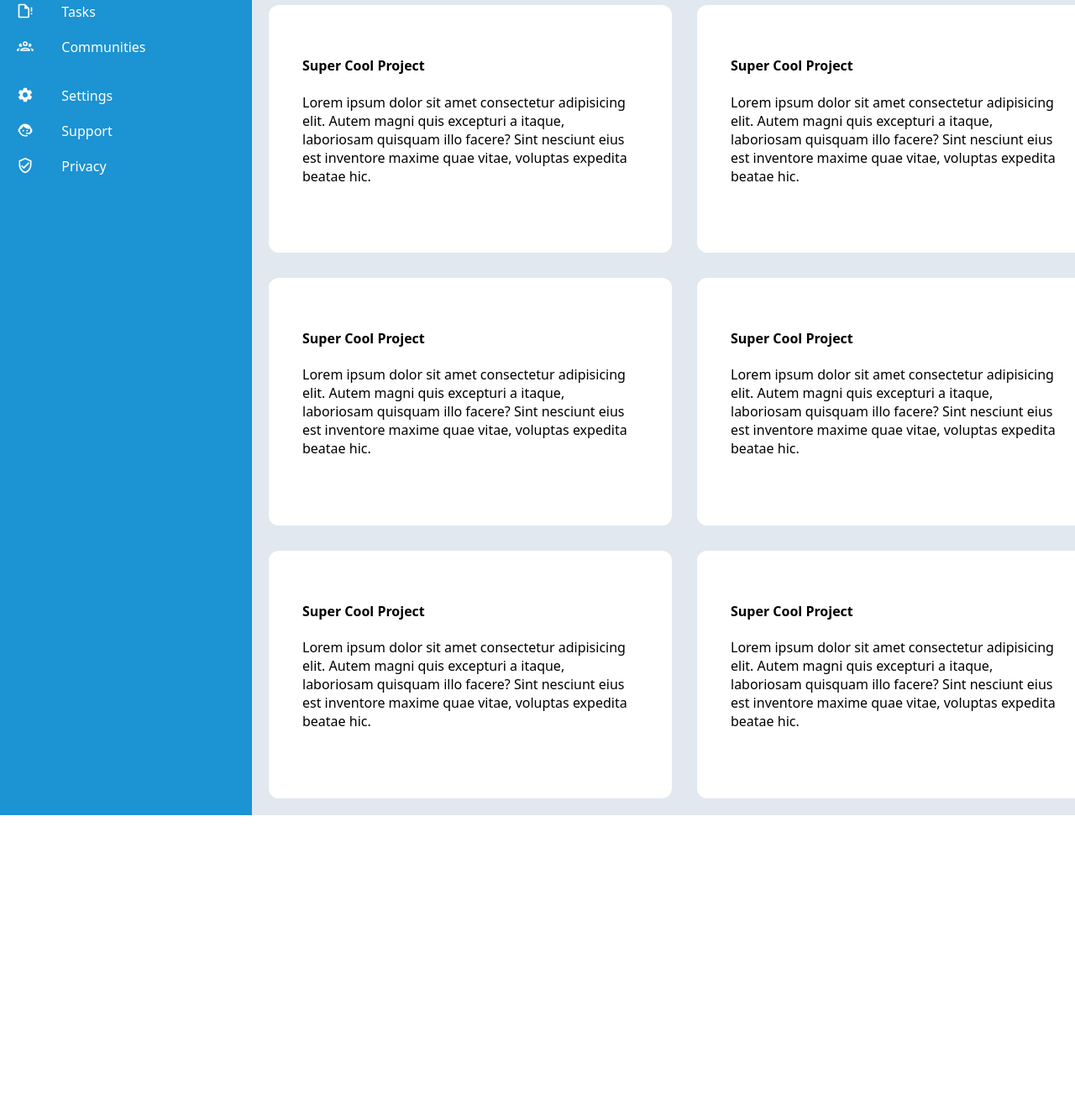
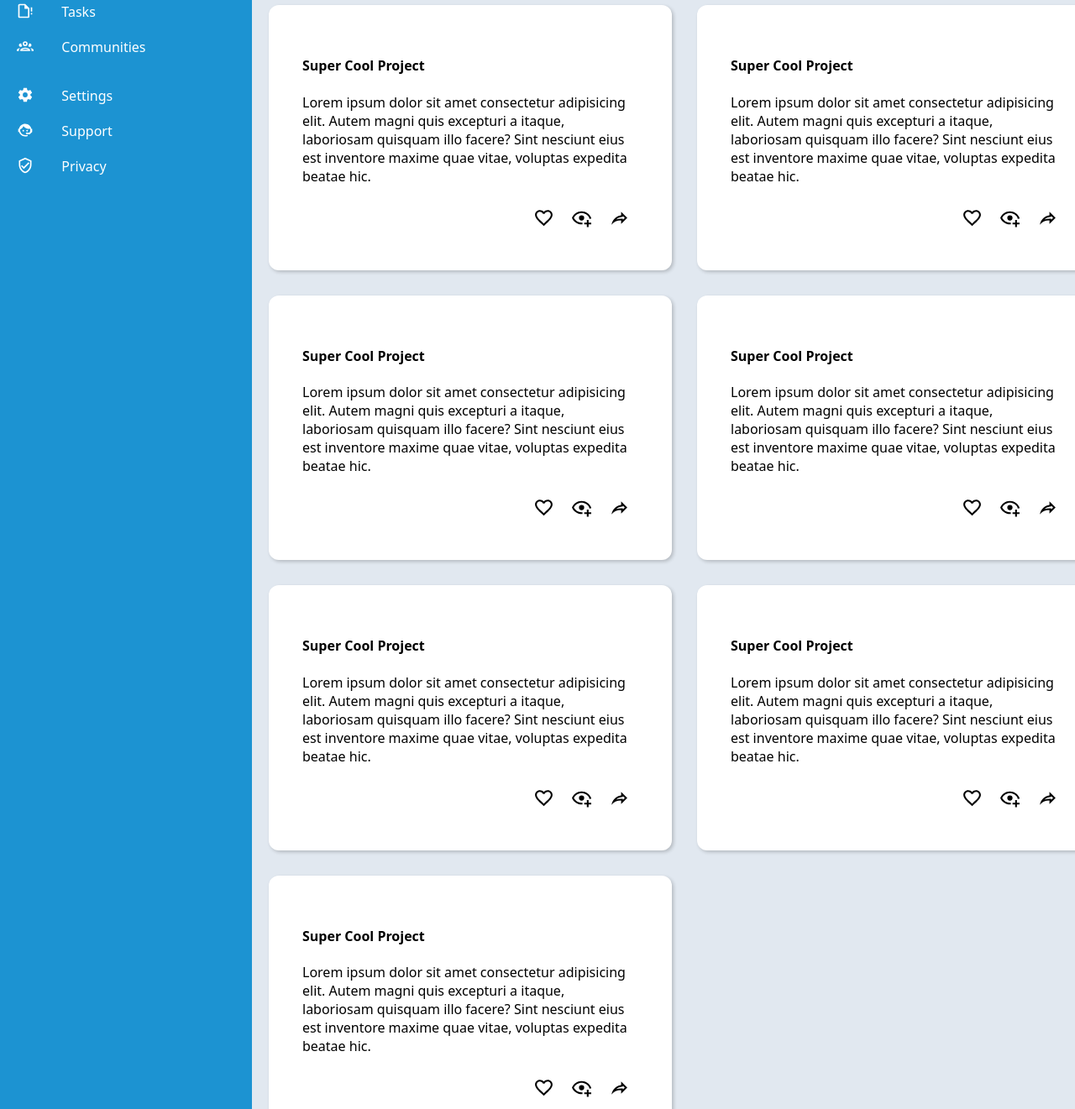
Before and after one commit to balszan/admin-dashboard-project, a plain HTML site: page index.html in a window 1280 px wide. Shown: the part 294-1615 px from the top of the page at 84% size. Before the commit the page ends 1265 px from the top, so only its background shows below. Drawn offline with Linux system fonts and the light colour scheme.

Commit message:
Adjust styles

```diff
--- a/index.html
+++ b/index.html
@@ -51,13 +51,83 @@
            <div class="main-content-left">
                <h2>Your Projects</h2>
 
-               <div class="card"><h4>Super Cool Project</h4><p>Lorem ipsum dolor sit amet consectetur adipisicing elit. Autem magni quis excepturi a itaque, laboriosam quisquam illo facere? Sint nesciunt eius est inventore maxime quae vitae, voluptas expedita beatae hic.</p></div>
-               <div class="card"><h4>Super Cool Project</h4><p>Lorem ipsum dolor sit amet consectetur adipisicing elit. Autem magni quis excepturi a itaque, laboriosam quisquam illo facere? Sint nesciunt eius est inventore maxime quae vitae, voluptas expedita beatae hic.</p></div>
-               <div class="card"><h4>Super Cool Project</h4><p>Lorem ipsum dolor sit amet consectetur adipisicing elit. Autem magni quis excepturi a itaque, laboriosam quisquam illo facere? Sint nesciunt eius est inventore maxime quae vitae, voluptas expedita beatae hic.</p></div>
-               <div class="card"><h4>Super Cool Project</h4><p>Lorem ipsum dolor sit amet consectetur adipisicing elit. Autem magni quis excepturi a itaque, laboriosam quisquam illo facere? Sint nesciunt eius est inventore maxime quae vitae, voluptas expedita beatae hic.</p></div>
-               <div class="card"><h4>Super Cool Project</h4><p>Lorem ipsum dolor sit amet consectetur adipisicing elit. Autem magni quis excepturi a itaque, laboriosam quisquam illo facere? Sint nesciunt eius est inventore maxime quae vitae, voluptas expedita beatae hic.</p></div>
-               <div class="card"><h4>Super Cool Project</h4><p>Lorem ipsum dolor sit amet consectetur adipisicing elit. Autem magni quis excepturi a itaque, laboriosam quisquam illo facere? Sint nesciunt eius est inventore maxime quae vitae, voluptas expedita beatae hic.</p></div>
+               <div class="card">
+                <h4>Super Cool Project</h4>
+                <p>Lorem ipsum dolor sit amet consectetur adipisicing elit. Autem magni quis excepturi a itaque, laboriosam quisquam illo facere? Sint nesciunt eius est inventore maxime quae vitae, voluptas expedita beatae hic.</p>
+                <div class="icons">
+                    <img src="svg/favourite.svg">
+                    <img src="svg/eye-plus-outline.svg">
+                    <img src="svg/share-outline.svg">
+                </div>
+                </div>
+
+                <div class="card">
+                    <h4>Super Cool Project</h4>
+                    <p>Lorem ipsum dolor sit amet consectetur adipisicing elit. Autem magni quis excepturi a itaque, laboriosam quisquam illo facere? Sint nesciunt eius est inventore maxime quae vitae, voluptas expedita beatae hic.</p>
+                    <div class="icons">
+                        <img src="svg/favourite.svg">
+                        <img src="svg/eye-plus-outline.svg">
+                        <img src="svg/share-outline.svg">
+                    </div>
+                    </div>
+
+                    <div class="card">
+                        <h4>Super Cool Project</h4>
+                        <p>Lorem ipsum dolor sit amet consectetur adipisicing elit. Autem magni quis excepturi a itaque, laboriosam quisquam illo facere? Sint nesciunt eius est inventore maxime quae vitae, voluptas expedita beatae hic.</p>
+                        <div class="icons">
+                            <img src="svg/favourite.svg">
+                            <img src="svg/eye-plus-outline.svg">
+                            <img src="svg/share-outline.svg">
+                        </div>
+                        </div>
+
+                        <div class="card">
+                            <h4>Super Cool Project</h4>
+                            <p>Lorem ipsum dolor sit amet consectetur adipisicing elit. Autem magni quis excepturi a itaque, laboriosam quisquam illo facere? Sint nesciunt eius est inventore maxime quae vitae, voluptas expedita beatae hic.</p>
+                            <div class="icons">
+                                <img src="svg/favourite.svg">
+                                <img src="svg/eye-plus-outline.svg">
+                                <img src="svg/share-outline.svg">
+                            </div>
+                            </div>
+
+                            <div class="card">
+                                <h4>Super Cool Project</h4>
+                                <p>Lorem ipsum dolor sit amet consectetur adipisicing elit. Autem magni quis excepturi a itaque, laboriosam quisquam illo facere? Sint nesciunt eius est inventore maxime quae vitae, voluptas expedita beatae hic.</p>
+                                <div class="icons">
+                                    <img src="svg/favourite.svg">
+                                    <img src="svg/eye-plus-outline.svg">
+                                    <img src="svg/share-outline.svg">
+                                </div>
+                                </div>
+
+                                <div class="card">
+                                    <h4>Super Cool Project</h4>
+                                    <p>Lorem ipsum dolor sit amet consectetur adipisicing elit. Autem magni quis excepturi a itaque, laboriosam quisquam illo facere? Sint nesciunt eius est inventore maxime quae vitae, voluptas expedita beatae hic.</p>
+                                    <div class="icons">
+                                        <img src="svg/favourite.svg">
+                                        <img src="svg/eye-plus-outline.svg">
+                                        <img src="svg/share-outline.svg">
+                                    </div>
+                                    </div>
+
+                                    <div class="card">
+                                        <h4>Super Cool Project</h4>
+                                        <p>Lorem ipsum dolor sit amet consectetur adipisicing elit. Autem magni quis excepturi a itaque, laboriosam quisquam illo facere? Sint nesciunt eius est inventore maxime quae vitae, voluptas expedita beatae hic.</p>
+                                        <div class="icons">
+                                            <img src="svg/favourite.svg">
+                                            <img src="svg/eye-plus-outline.svg">
+                                            <img src="svg/share-outline.svg">
+                                        </div>
+                                        </div>
+
            </div>
+
+
+
+
+
+
 
            <div class="main-content-right">
                <h2>Announcements</h2>
--- a/style.css
+++ b/style.css
@@ -149,15 +149,23 @@ li img {
     padding-bottom: 12px;
 }
 
-.main-content-right {
-    display:grid;
-}
 
 .card {
     background-color: white;
     width: 400px;
     padding: 40px;
     border-radius: 12px;
+    box-shadow: 2px 2px 4px rgba(0, 0, 0, 0.2);
+}
+
+.icons {
+    display:flex;
+    justify-content: right;
+}
+
+.card img {
+    width: 25px;
+    padding: 10px;
 }
 
 .long-card {
@@ -165,5 +173,6 @@ li img {
     width: 400px;
     padding: 40px;
     border-radius: 12px;
+    box-shadow: 2px 2px 4px rgba(0, 0, 0, 0.2);
 
 }
```
